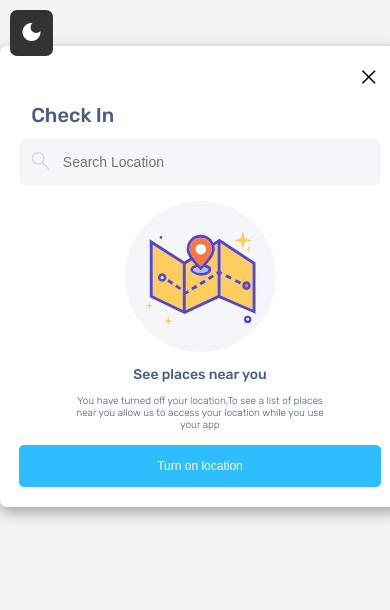
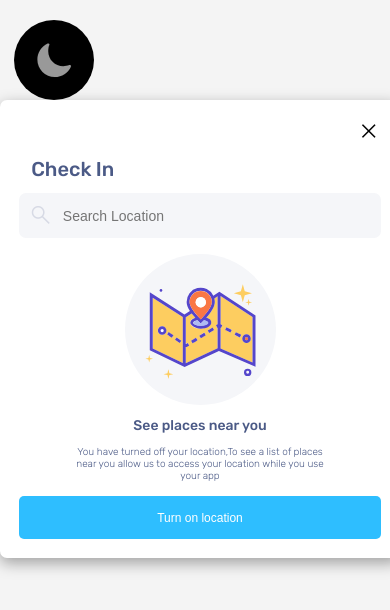
Before and after one commit to Scootu/iCoderProjects, a plain HTML site: page 02-Check-in/index.html in a window 390 px wide. Drawn offline with nearby package versions, Linux system fonts and the light colour scheme.

```diff
--- a/02-Check-in/index.html
+++ b/02-Check-in/index.html
@@ -11,15 +11,25 @@
     <link rel="stylesheet"
         href="https://fonts.googleapis.com/css2?family=Material+Symbols+Outlined:opsz,wght,FILL,GRAD@20..48,100..700,0..1,-50..200" />
     <link rel="stylesheet" href="style.css">
+    <script type="module" src="https://unpkg.com/ionicons@7.1.0/dist/ionicons/ionicons.esm.js"></script>
+    <script nomodule src="https://unpkg.com/ionicons@7.1.0/dist/ionicons/ionicons.js"></script>
     <script src="script.js" defer></script>
 </head>
 
 <body>
-    <button class="toggle-mode" type="button">
+    <!-- <button class="toggle-mode" type="button">
         <span class="material-symbols-outlined">
             dark_mode
         </span>
-    </button>
+    </button> -->
+    <span class="animatePg"></span>
+    <label class="label">
+        <input id="checkbox" type="checkbox" />
+        <ion-icon class="sun" name="sunny"></ion-icon>
+        <ion-icon class="moon" name="moon"></ion-icon>
+        <span class="toggle"></span>
+    </label>
+
     <section class="container-check-in">
         <header class="hed">
             <span class="material-symbols-outlined">
--- a/02-Check-in/script.js
+++ b/02-Check-in/script.js
@@ -1,8 +1,8 @@
-const btnMode = document.querySelector(".toggle-mode");
+const checkInput = document.getElementById("checkbox");
+const animatePg = document.querySelector(".animatePg");
 const cartContainer = document.querySelector(".container-check-in");
-function addEventListenerToBtnMode() {
-  btnMode.addEventListener("click", () => {
-    cartContainer.classList.toggle("dark-theme");
-  });
-}
-addEventListenerToBtnMode();
+
+checkInput.addEventListener("click", () => {
+  animatePg.classList.toggle("selcted");
+  cartContainer.classList.toggle("dark-theme");
+});
--- a/02-Check-in/style.css
+++ b/02-Check-in/style.css
@@ -33,11 +33,91 @@ body {
         'opsz' 48
 }
 
+
+
+.label {
+    width: 80px;
+    height: 80px;
+    display: flex;
+    align-items: center;
+    justify-content: center;
+    border-radius: 50%;
+    cursor: pointer;
+    position: fixed;
+    top: 20px;
+    left: 14px;
+}
+
+label input {
+    position: absolute;
+    opacity: 0;
+}
+
+.sun {
+    position: absolute;
+    font-size: 4rem;
+    color: #ffffff;
+    transform: scale(0);
+    transition: 1s ease;
+}
+
+
+
+.moon {
+    font-size: 4rem;
+    color: #999;
+    transition: 1s ease;
+}
+
+.toggle {
+    position: absolute;
+    width: 80px;
+    height: 80px;
+    border-radius: 50%;
+    background-color: #000;
+    z-index: -1;
+    transition: 1s;
+}
+
+input:checked~.moon {
+    transform: rotate(360deg) scale(0);
+}
+
+input:checked~.sun {
+    transform: scale(1) rotate(360deg);
+}
+
+input:checked~.toggle {
+    background-color: #d5d6d9;
+}
+
+.animatePg {
+    position: fixed;
+    top: 0;
+    width: 100%;
+    height: 100%;
+    background-color: var(--dark-main-clr);
+    clip-path: circle(0% at 4% 14%);
+    transition: 1.5s ease-out;
+    z-index: -10;
+}
+
+.animatePg.selcted {
+    clip-path: circle(167.5% at 4% 14%);
+
+}
+
+
+/* input:checked~,
+.animatePg {
+
+} */
+
 .container-check-in {
     background-color: #ffffff;
     width: 400px;
     padding: 2rem;
-    margin: auto;
+    margin: 100px auto;
     border-radius: 7px;
     box-shadow: rgba(0, 0, 0, 0.35) 0px 5px 15px;
 }
@@ -97,6 +177,9 @@ body {
 .content-location-non {
     padding: 0 5rem;
     text-align: center;
+    display: flex;
+    flex-direction: column;
+    align-items: center;
 }
 
 .content-location-non svg {
@@ -139,6 +222,7 @@ body {
 
 .dark-theme {
     background-color: var(--dark-main-clr);
+    transition: 1s;
 }
 
 .dark-theme .hed {
@@ -169,6 +253,7 @@ body {
 .dark-theme .btn {
     box-shadow: rgba(0, 0, 0, 0.35) 0px 5px 15px;
 }
+
 .dark-theme .content-location-non svg {
     background-color: var(--dark-input-clr);
 }
--- /dev/null
+++ b/03-mobile-movie-ad/style.css
@@ -0,0 +1,25 @@
+* {
+    margin: 0;
+    padding: 0;
+    box-sizing: border-box;
+}
+
+:root {
+    --font-family: 'Rubik', sans-serif;
+}
+
+html {
+    font-size: 60%;
+}
+
+body {
+    font-family: var(--font-family);
+}
+
+.material-symbols-outlined {
+    font-variation-settings:
+        'FILL' 1,
+        'wght' 400,
+        'GRAD' 0,
+        'opsz' 48
+}
```
Also changed, not shown: 03-mobile-movie-ad/index.html (added, +21 -0 lines), 03-mobile-movie-ad/script.js (added).
